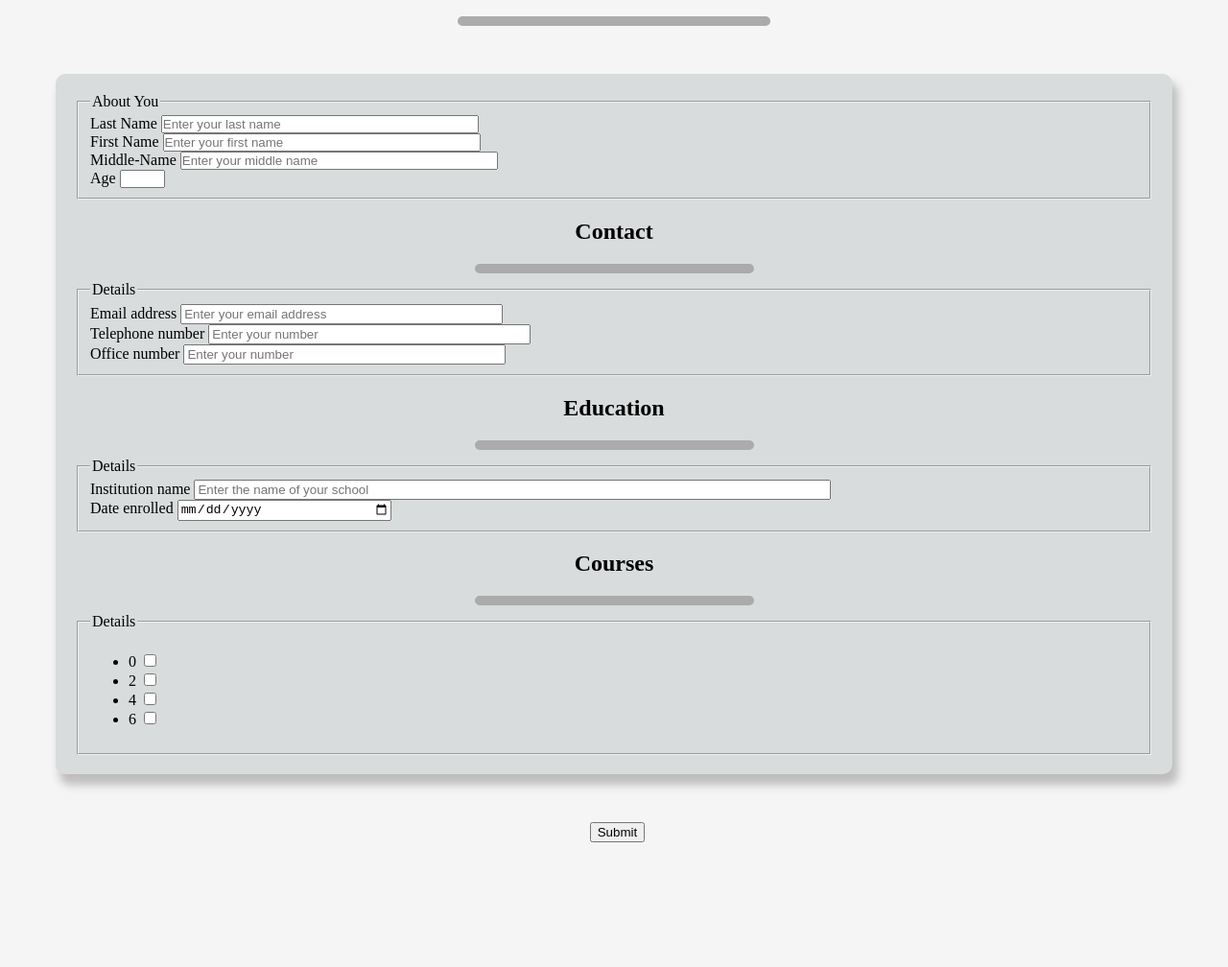
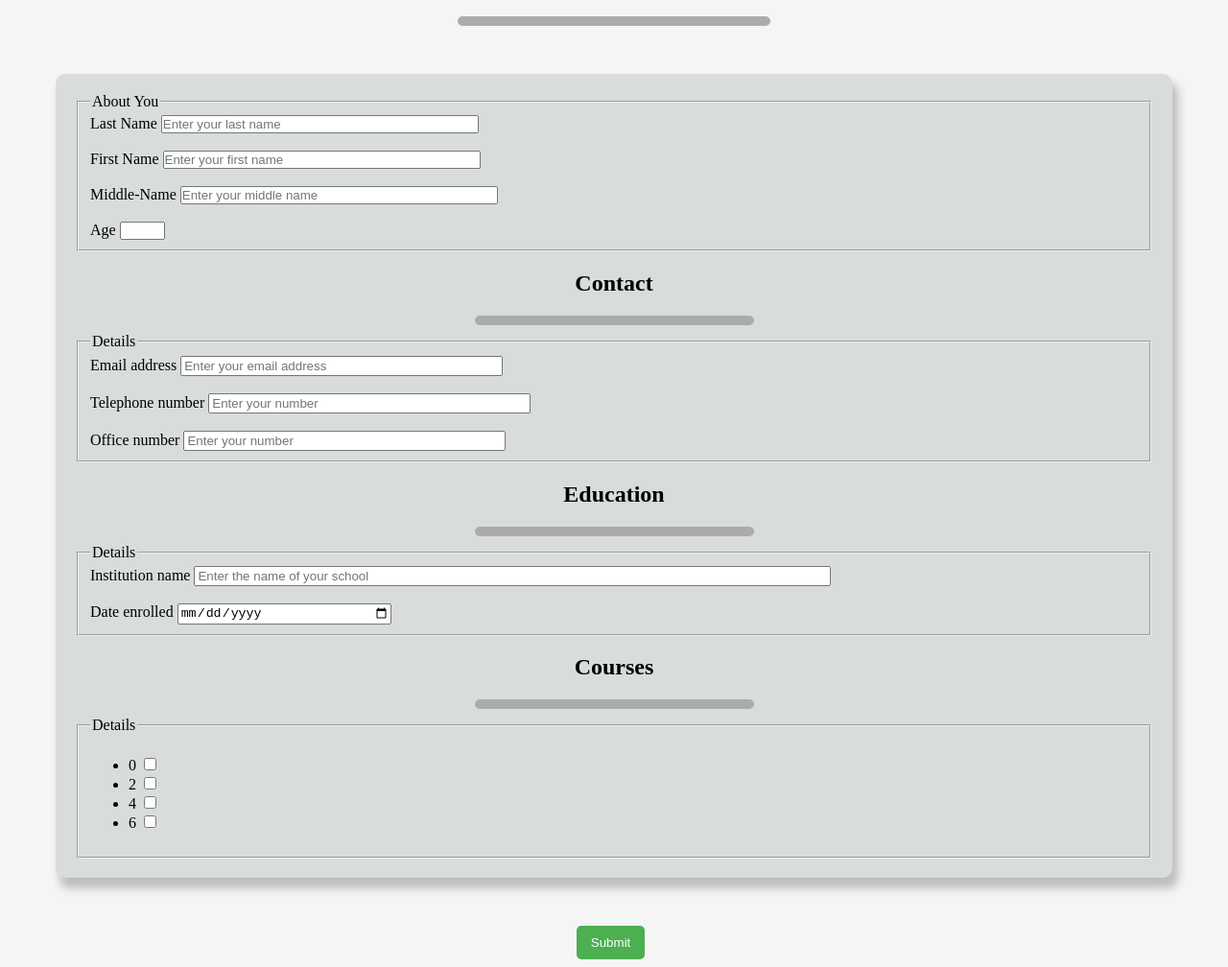
Before and after one commit to ShaftJnr/Form, a plain HTML site: page index.html in a window 1280 px wide. Shown: the part 50-1058 px from the top of the page at 96% size. Before the commit the page ends 936 px from the top, so only its background shows below. Drawn offline with Linux system fonts and the light colour scheme.

Commit message:
Updates
Updates

```diff
--- a/index.html
+++ b/index.html
@@ -26,14 +26,22 @@
             <fieldset>
             <legend>About You</legend>
             <!--About the user-->
-            Last Name <input type="text" name="About" id="lastname" placeholder="Enter your last name" required> <br>
+            <div class="LN">
+                Last Name <input type="text" name="About" id="lastname" placeholder="Enter your last name" required>
+            </div> <br>
 
-            First Name <input type="text" name="About" id="firstname" placeholder="Enter your first name" required> <br>
+            <div class="FN">
+                First Name <input type="text" name="About" id="firstname" placeholder="Enter your first name" required>
+            </div> <br>
 
-            Middle-Name <input type="text" name="About" id="middlename" placeholder="Enter your middle name" required> <br>
+            <div class="MN">
+                Middle-Name <input type="text" name="About" id="middlename" placeholder="Enter your middle name" required>
+            </div> <br>
 
 
-            Age <input type="text" name="About" id="age" required>
+            <div class="A">
+                Age <input type="text" name="About" id="age" required>
+            </div>
 
         </fieldset>
         </form>
@@ -53,11 +61,17 @@
           <fieldset>
             <legend>Details</legend>
 
-            Email address <input type="text" type="email" name="Contact" id="email" required placeholder="Enter your email address"> <br>
+            <div class="EA">
+                Email address <input type="text" type="email" name="Contact" id="email" required placeholder="Enter your email address">
+            </div> <br>
 
-            Telephone number <input type="number" name="Contact" id="number" placeholder="Enter your number" required> <br>
+            <div class="TN">
+                Telephone number <input type="number" name="Contact" id="number" placeholder="Enter your number" required>
+            </div> <br>
 
-            Office number <input type="number" name="Contact" id="officenumber" placeholder="Enter your number" required>
+            <div class="ON">
+                Office number <input type="number" name="Contact" id="officenumber" placeholder="Enter your number" required>
+            </div>
             </fieldset>
 
         </form>
@@ -74,9 +88,13 @@
         <legend>Details</legend>
 
             <form action="" id="Education">
-            Institution name <input type="text" name="school" id="institute" required placeholder="Enter the name of your school"> <br>
+            <div class="IN">
+                Institution name <input type="text" name="school" id="institute" required placeholder="Enter the name of your school">
+            </div> <br>
 
-            Date enrolled <input type="date" name="school" id="date">
+            <div class="DE">
+                Date enrolled <input type="date" name="school" id="date">
+            </div>
         </fieldset>
         </form>
 
@@ -171,9 +189,16 @@
     }
 
     button{
-        margin: 0 48% 0;
-        /*background-color:;*/
+        margin: 0 46.9% 0;
+        background-color: #4CAF50;
+        border: none;
+        border-radius: 5px;
+        color: white;
+        padding: 10px 15px;
+        text-align: center;
     }
+
+
 
     </style>
 
```
